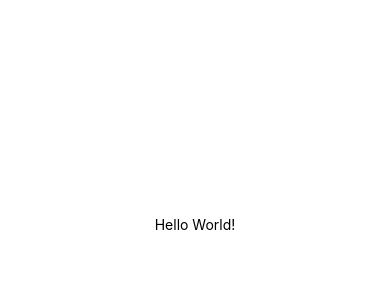
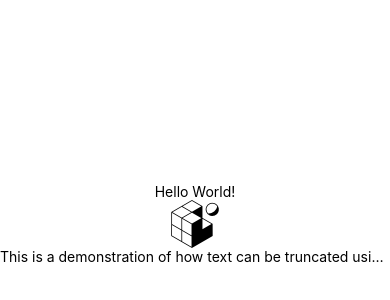
Before and after one commit to ajdavid128/first-react-native-app, a React Native app: screen / in a window 390 px wide. Shown: the part 198-498 px from the top of the page. Built offline with nearby package versions, Linux system fonts and the light colour scheme.

Commit message:
learning about the new JSX elements and attributes

```diff
--- a/App.js
+++ b/App.js
@@ -1,14 +1,19 @@
 import { StatusBar } from 'expo-status-bar';
-import { StyleSheet, Text, View } from 'react-native';
+import { StyleSheet, Text, View, Image, SafeAreaView } from 'react-native';
 
 export default function App() {
 
+  const handlePress = () => {
+    console.log("text pressed")
+  }
 
   return (
-    <View style={styles.container}>
+    <SafeAreaView style={styles.container}>
       <Text>Hello World!</Text>
+      <Image source={require('./assets/favicon.png')}/>
+      <Text numberOfLines={1} onPress={handlePress}>This is a demonstration of how text can be truncated using the 'numberOfLines' attribute</Text>
       <StatusBar style="auto" />
-    </View>
+    </SafeAreaView>
   );
 }
 
```
